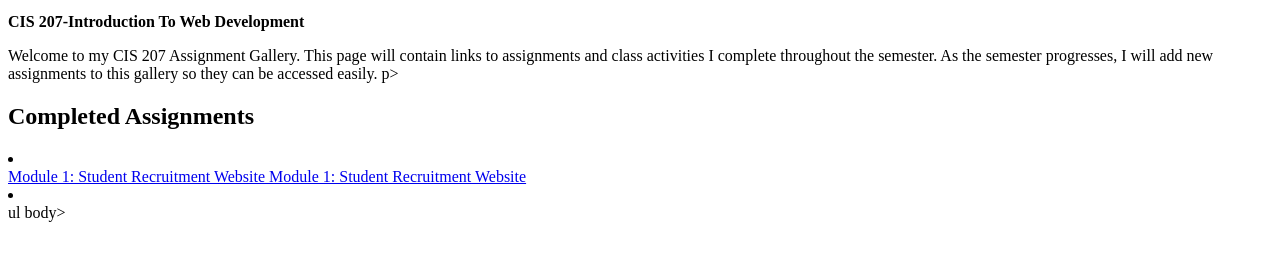
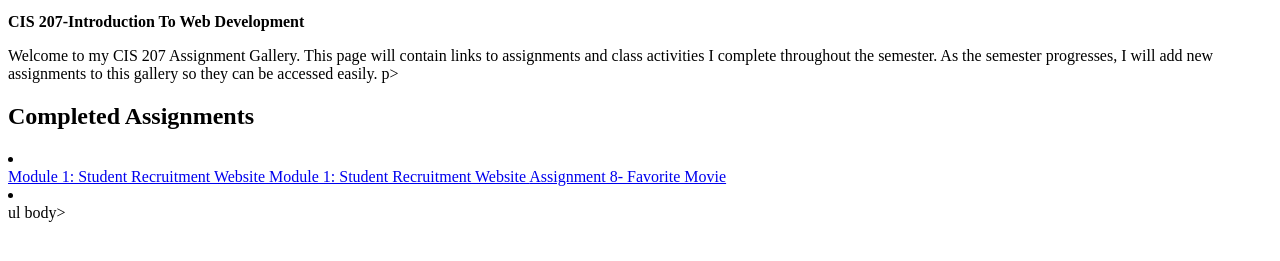
Before and after one commit to JavenSmith/Jsmith, a plain HTML site: page index.html in a window 1280 px wide. Shown: the part 101-362 px from the top of the page. Drawn offline with Linux system fonts and the light colour scheme.

Commit message:
Fix link for Assignment 8 in index.html
Corrected the link for Assignment 8 to point to movie8.html.

```diff
--- a/index.html
+++ b/index.html
@@ -22,7 +22,7 @@
       <li></li>
       <a href="assignments/student-recruitment-website.html"html> Module 1: Student Recruitment Website
         Module 1: Student Recruitment Website
-         <a href="https://github.com/JavenSmith/Jsmith/blob/main/movie8.html."html>
+         <a href="movie8.html."html>Assignment 8- Favorite Movie</a>
       </a>
       <li></li>
     </head>ul
```
